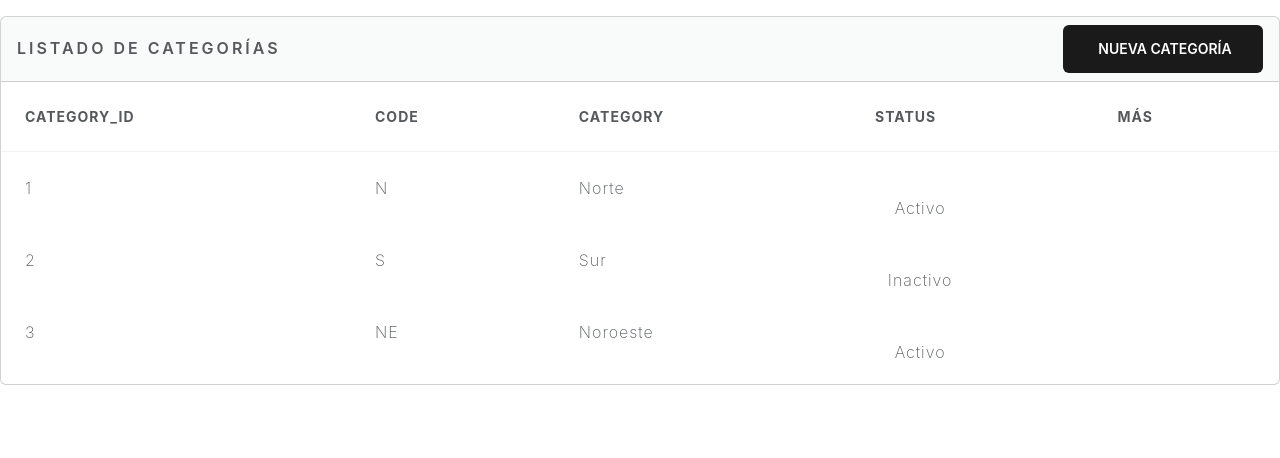
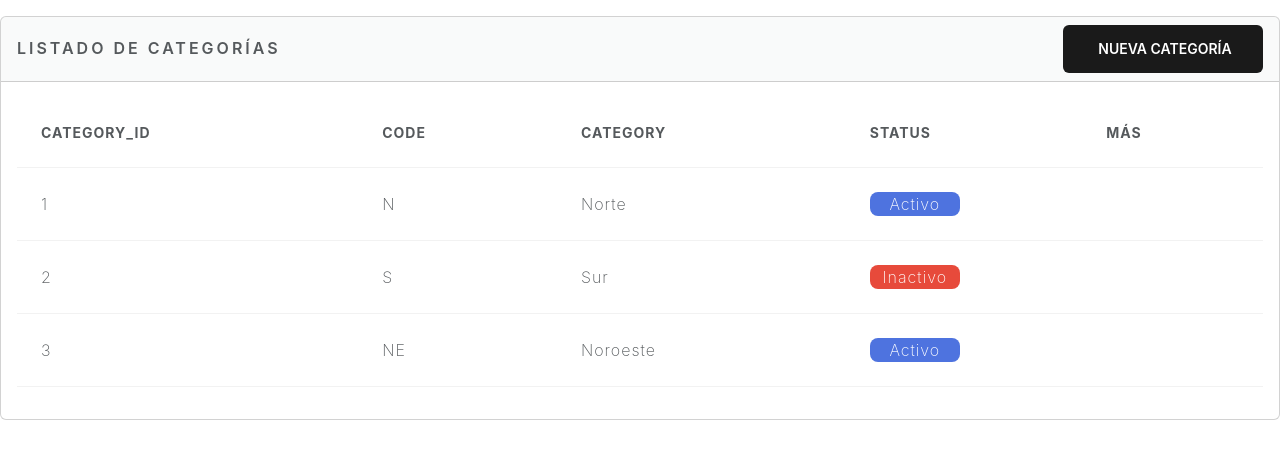
Before and after one commit to ValeVacheron/angular-dwf-proyecto, an Angular app: page / in a window 1280 px wide. Shown: the top 458 px of the page. Built offline with nearby package versions, Linux system fonts and the light colour scheme; some icons are missing.

Commit message:
Corrección dropdown y estilos

```diff
--- a/src/app/modules/product/_components/category/category.component.css
+++ b/src/app/modules/product/_components/category/category.component.css
@@ -1,8 +1,12 @@
-div h5 {
-    vertical-align: middle;
+div button {
+  float: right;
+  margin-left: -50%;
 }
 
-div button {
-    float: right;
-    margin-left: -50%;
+.td-status-enable{
+    background-color: #4e73df;
+  }
+
+.td-status-disable{
+  background-color: #e74a3b;
 }
--- a/src/app/modules/product/_components/category/category.component.html
+++ b/src/app/modules/product/_components/category/category.component.html
@@ -17,6 +17,7 @@
     </div>
 
     <!-- Table content-->
+    <div class="card-body">
       <table class="table">
           <thead>
               <tr>
@@ -27,6 +28,7 @@
                   <th scope="col">Más</th>
               </tr>
           </thead>
+          <tbody>
             <tr class="tr-body" *ngFor="let category of categories; let i = index">
                 <td>{{ i + 1 }}</td>
                 <td> {{ category.code }} </td>
@@ -39,7 +41,7 @@
                 </td>
                 <td>
                   <div class="dropdown">
-                <button class="dropdown-button" id="dropdownMenuButton" data-toggle="dropdown" aria-haspopup="true" aria-expanded="false">
+                    <button class="dropdown-button" id="dropdownMenuButton" data-bs-toggle="dropdown" aria-haspopup="true" aria-expanded="false">
                       <i class="ph ph-dots-three-outline-vertical icon-menu"></i>
                     </button>
                     <div class="dropdown-menu" aria-labelledby="dropdownMenuButton">
@@ -54,10 +56,11 @@
                       </a>
                     </div>
                   </div>
-
                 </td>
             </tr>
+          </tbody>
       </table>
+    </div>
 </div>
 
 <!-- Modal form  -->
```
Also changed, not shown: src/styles.css. Lines whose indentation alone changed are shown as unchanged.
